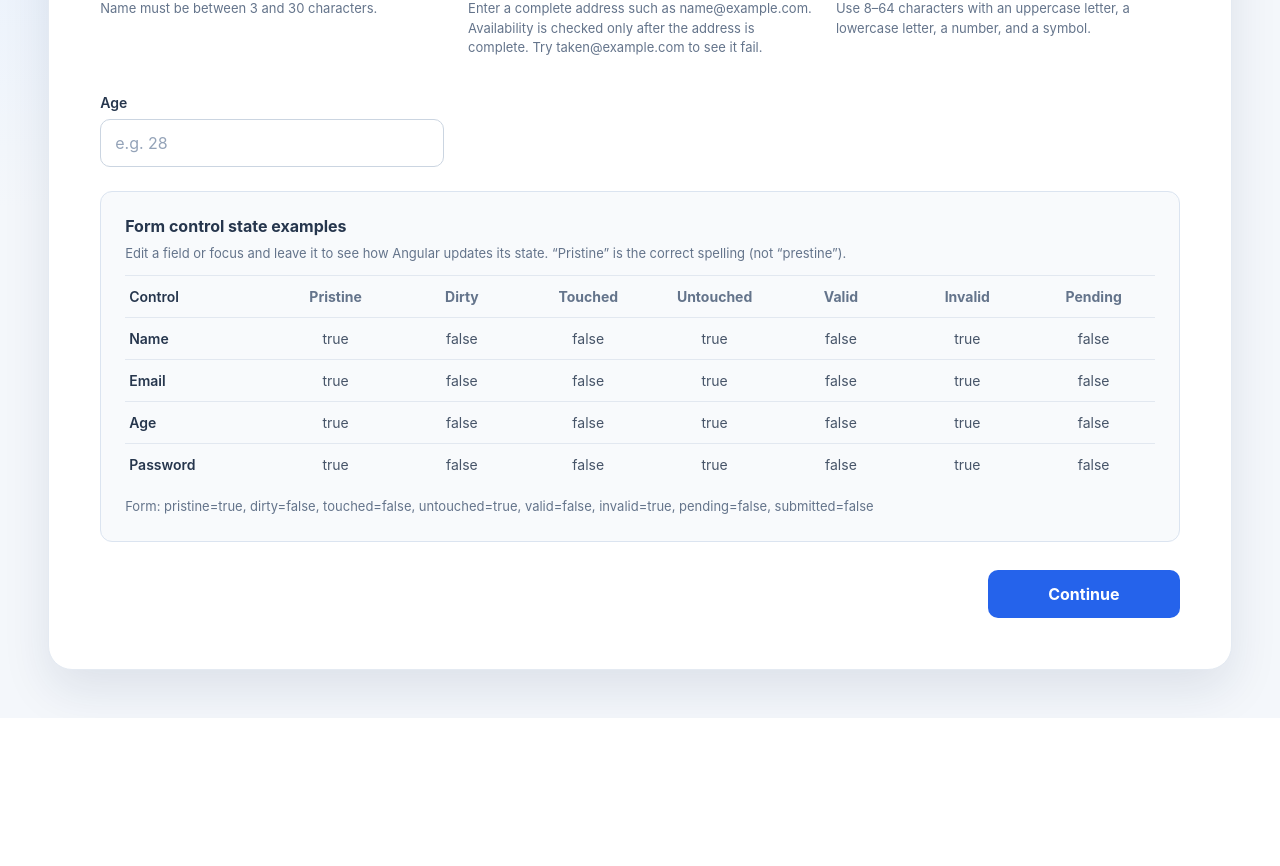
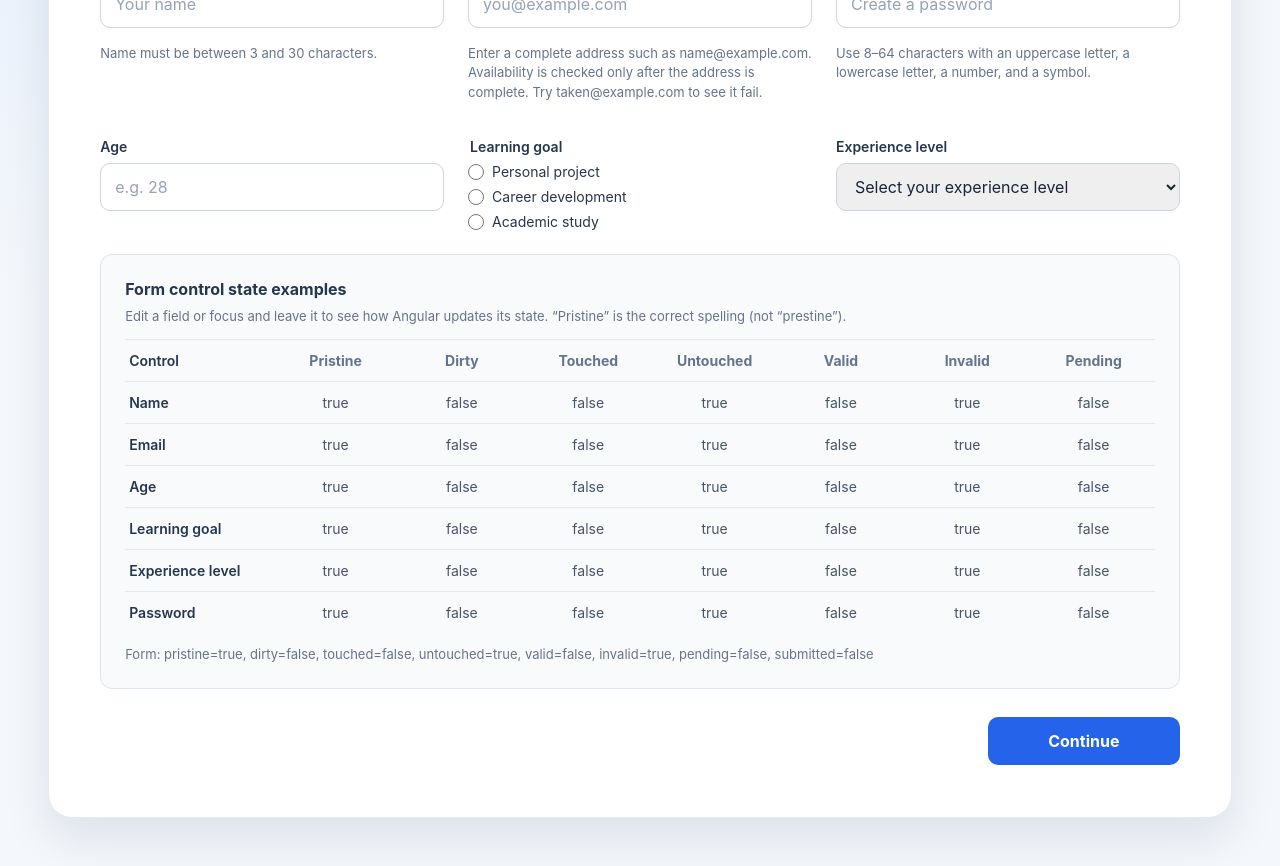
Before and after one commit to Jimi-Chhatrala/angular-tutorial-pm, an Angular app: page / in a window 1280 px wide. Shown: the part 540-1406 px from the top of the page. Before the commit the page ends 1258 px from the top, so only its background shows below. Built offline with nearby package versions, Linux system fonts and the light colour scheme.

Commit message:
22-template-driven-forms

```diff
--- a/src/app/app.css
+++ b/src/app/app.css
@@ -89,7 +89,8 @@ label {
   font-weight: 600;
 }
 
-input {
+input,
+select {
   width: 100%;
   min-height: 3rem;
   padding: 0.75rem 0.875rem;
@@ -104,10 +105,39 @@ input::placeholder {
   color: #94a3b8;
 }
 
-input:focus {
+input:focus,
+select:focus {
   border-color: #2563eb;
   outline: none;
   box-shadow: 0 0 0 3px rgb(37 99 235 / 15%);
+}
+
+.choice-field {
+  min-width: 0;
+  margin: 0;
+  padding: 0;
+  border: 0;
+}
+
+.choice-field legend {
+  margin-bottom: 0.5rem;
+  color: #26364d;
+  font-size: 0.875rem;
+  font-weight: 600;
+}
+
+.choice-option {
+  display: flex;
+  align-items: center;
+  gap: 0.5rem;
+  font-weight: 400;
+}
+
+.choice-option input {
+  width: 1rem;
+  min-height: 1rem;
+  margin: 0;
+  accent-color: #2563eb;
 }
 
 .error {
--- a/src/app/app.html
+++ b/src/app/app.html
@@ -2,12 +2,14 @@
   <section class="form-card" aria-labelledby="form-title">
     <p class="eyebrow">Profile details</p>
     <h1 id="form-title">Tell us about yourself</h1>
-    <p class="intro">Enter your name, email, and age to get started.</p>
+    <p class="intro">
+      Enter your details, choose a learning goal, and select your experience level to get started.
+    </p>
 
     <form
       #profileForm="ngForm"
       (ngSubmit)="onSubmit(profileForm)"
-      ngNativeValidate
+      /* ngNativeValidate */
     >
       <section class="debug-values" aria-label="Current form values">
         <div class="debug-panel">
@@ -32,7 +34,7 @@
           [(ngModel)]="student2.name"
           /* [(ngModel)]="profile.name" */
           #nameControl="ngModel"
-          ngModel
+          /* ngModel */
           required
           minlength="3"
           maxlength="30"
@@ -61,7 +63,7 @@
           [(ngModel)]="student2.email"
           /* [(ngModel)]="profile.email" */
           #emailControl="ngModel"
-          ngModel
+          /* ngModel */
           appEmailAvailability
           required
           email
@@ -148,11 +150,68 @@
           [(ngModel)]="student2.age"
           /* [(ngModel)]="profile.age" */
           #ageControl="ngModel"
-          ngModel
+          /* ngModel */
           required
         />
         @if (ageControl.invalid && (ageControl.touched || profileForm.submitted)) {
           <p class="error" role="alert">Enter an age between 1 and 120.</p>
+        }
+      </div>
+
+      <fieldset class="field choice-field">
+        <legend>Learning goal</legend>
+        <label class="choice-option">
+          <input
+            type="radio"
+            name="learningGoal"
+            value="personal-project"
+            [(ngModel)]="learningGoal"
+            #learningGoalControl="ngModel"
+            required
+          />
+          Personal project
+        </label>
+        <label class="choice-option">
+          <input
+            type="radio"
+            name="learningGoal"
+            value="career-development"
+            [(ngModel)]="learningGoal"
+            required
+          />
+          Career development
+        </label>
+        <label class="choice-option">
+          <input
+            type="radio"
+            name="learningGoal"
+            value="academic-study"
+            [(ngModel)]="learningGoal"
+            required
+          />
+          Academic study
+        </label>
+        @if (learningGoalControl.invalid && (learningGoalControl.touched || profileForm.submitted)) {
+          <p class="error" role="alert">Choose a learning goal.</p>
+        }
+      </fieldset>
+
+      <div class="field">
+        <label for="experienceLevel">Experience level</label>
+        <select
+          id="experienceLevel"
+          name="experienceLevel"
+          [(ngModel)]="experienceLevel"
+          #experienceLevelControl="ngModel"
+          required
+        >
+          <option value="" disabled>Select your experience level</option>
+          <option value="beginner">Beginner</option>
+          <option value="intermediate">Intermediate</option>
+          <option value="advanced">Advanced</option>
+        </select>
+        @if (experienceLevelControl.invalid && (experienceLevelControl.touched || profileForm.submitted)) {
+          <p class="error" role="alert">Select your experience level.</p>
         }
       </div>
 
@@ -205,6 +264,26 @@
             <span>{{ ageControl.pending }}</span>
           </div>
           <div class="state-row">
+            <span>Learning goal</span>
+            <span>{{ learningGoalControl.pristine }}</span>
+            <span>{{ learningGoalControl.dirty }}</span>
+            <span>{{ learningGoalControl.touched }}</span>
+            <span>{{ learningGoalControl.untouched }}</span>
+            <span>{{ learningGoalControl.valid }}</span>
+            <span>{{ learningGoalControl.invalid }}</span>
+            <span>{{ learningGoalControl.pending }}</span>
+          </div>
+          <div class="state-row">
+            <span>Experience level</span>
+            <span>{{ experienceLevelControl.pristine }}</span>
+            <span>{{ experienceLevelControl.dirty }}</span>
+            <span>{{ experienceLevelControl.touched }}</span>
+            <span>{{ experienceLevelControl.untouched }}</span>
+            <span>{{ experienceLevelControl.valid }}</span>
+            <span>{{ experienceLevelControl.invalid }}</span>
+            <span>{{ experienceLevelControl.pending }}</span>
+          </div>
+          <div class="state-row">
             <span>Password</span>
             <span>{{ passwordControl.pristine }}</span>
             <span>{{ passwordControl.dirty }}</span>
@@ -224,12 +303,15 @@
         </p>
       </section>
 
-      <button type="submit">Continue</button>
+      <button type="submit" [disabled]="profileForm.pending"
+       /* [disabled]="profileForm.invalid" */
+      >Continue</button>
     </form>
 
     @if (submittedProfile; as submitted) {
       <p class="success" role="status">
-        Thanks, {{ submitted.name }}. Your details have been submitted.
+        Thanks, {{ submitted.name }}. Your details have been submitted. Your learning goal is
+        {{ submitted.learningGoal }} and your experience level is {{ submitted.experienceLevel }}.
       </p>
     }
   </section>
--- a/src/app/app.ts
+++ b/src/app/app.ts
@@ -6,6 +6,14 @@ import {
   COMPLETE_EMAIL_PATTERN,
   EmailAvailabilityValidator,
 } from './email-availability.directive';
+
+interface SubmittedProfile {
+  name: string;
+  email: string;
+  age: number | string;
+  learningGoal: string;
+  experienceLevel: string;
+}
 
 @Component({
   imports: [FormsModule, JsonPipe, EmailAvailabilityValidator],
@@ -18,15 +26,11 @@ export class App {
   protected readonly passwordPattern =
     '(?=.*[a-z])(?=.*[A-Z])(?=.*[0-9])(?=.*[^A-Za-z0-9\\s]).*';
 
-  protected profile = {
-    name: '',
-    email: '',
-    age: null as number | null,
-  };
-
-  protected submittedProfile: typeof this.profile | null = null;
+  protected submittedProfile: SubmittedProfile | null = null;
 
   protected password = '';
+  protected learningGoal = '';
+  protected experienceLevel = '';
   student2 = new Student('', '', '');
   protected displayFormValue(form: NgForm): Record<string, unknown> {
     const { password, ...values } = form.value;
@@ -34,13 +38,16 @@ export class App {
   }
 
   protected onSubmit(form: NgForm): void {
-    console.log('++++++++++++++++++++ form: ', form);
-    const student1 = new Student(form.value.name, form.value.age, form.value.email);
-    console.log('++++++++++++++++++++ student1: ', student1);
-    if (form.invalid) {
+    if (form.invalid || form.pending) {
       return;
     }
 
-    this.submittedProfile = { ...this.profile };
+    this.submittedProfile = {
+      name: this.student2.name,
+      email: this.student2.email,
+      age: this.student2.age,
+      learningGoal: this.learningGoal,
+      experienceLevel: this.experienceLevel,
+    };
   }
 }
```
Also changed, not shown: 1 other file (tests, documents, lock files or other folders).
